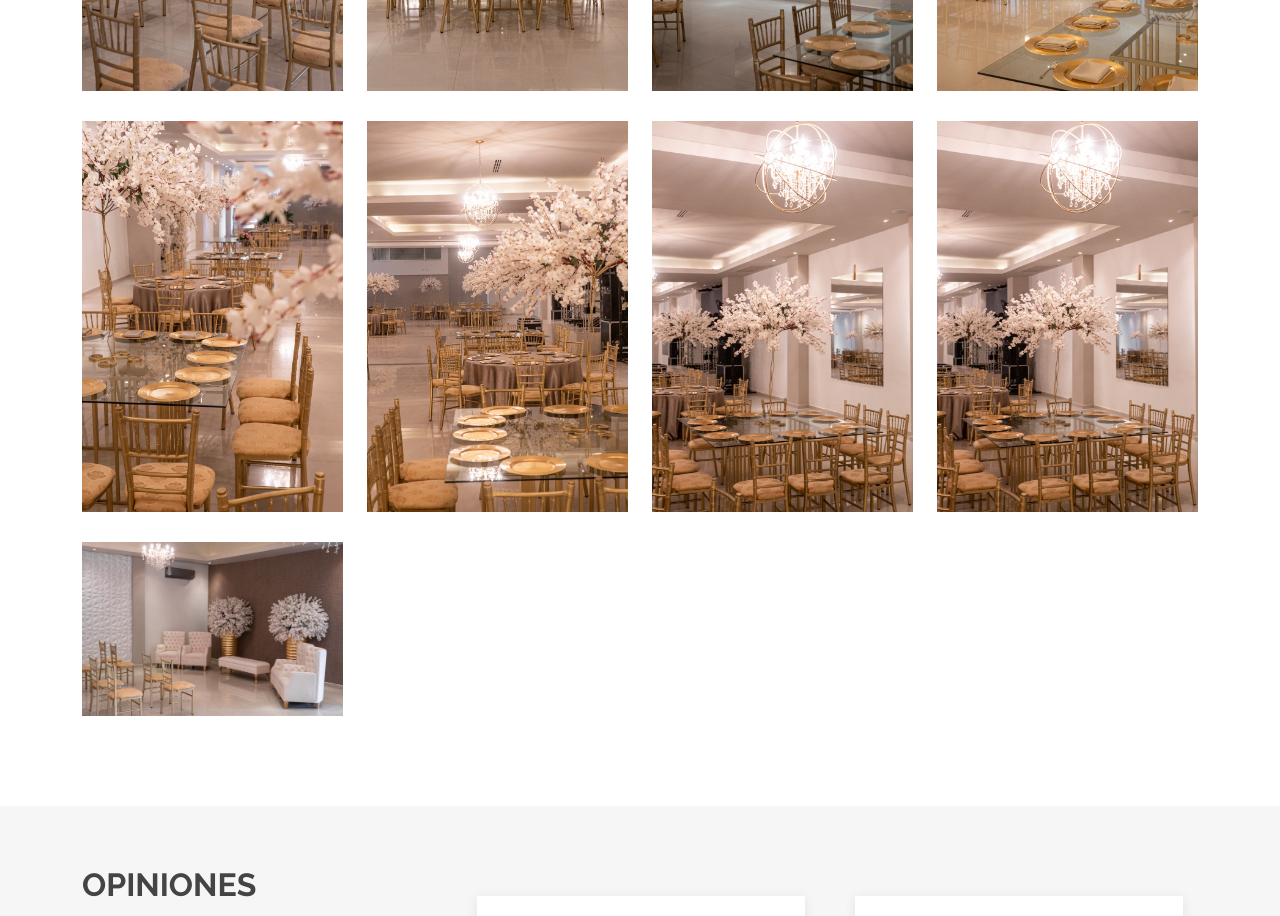
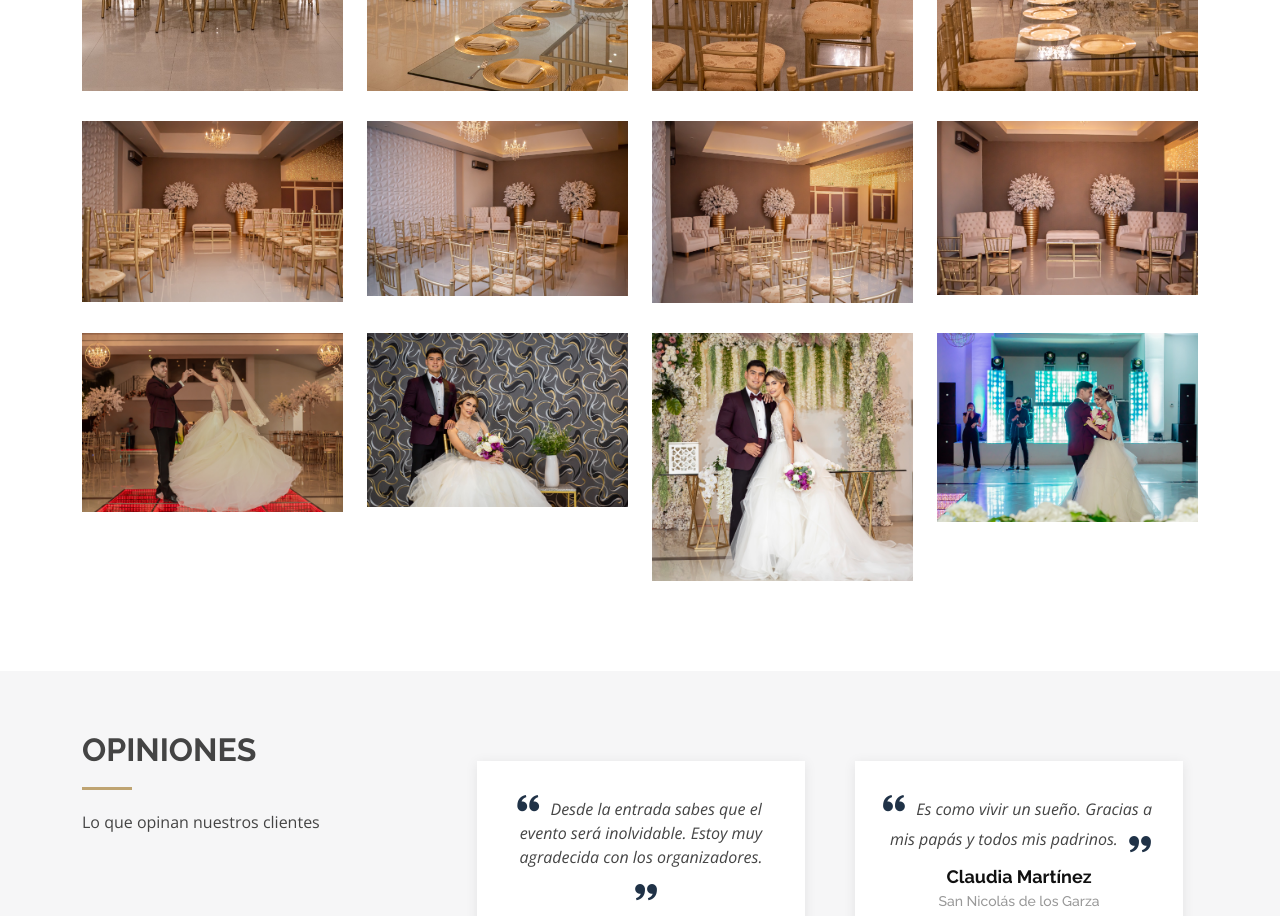
Before and after one commit to RikHart06/ElMilagroEventos, a plain HTML site: page index.html in a window 1280 px wide. Shown: the part 3940-4856 px from the top of the page. Drawn offline with nearby package versions, Linux system fonts and the light colour scheme; a script that the page names is missing.

Commit message:
Se cambian imágenes de galería

```diff
--- a/index.html
+++ b/index.html
@@ -671,38 +671,12 @@
 
           <div class="col-lg-3 col-md-6 portfolio-item filter-boda">
             <div class="portfolio-wrap">
-              <img src="assets/img/Galeria/imagen_01.jpeg" class="img-fluid" alt="">
+              <img src="assets/img/Galeria/imagen_02.jpeg" class="img-fluid" alt="">
               <div class="portfolio-info">
                 <!--<h4>Título¿?</h4>
                 <p>Descripción¿?</p>-->
                 <div class="portfolio-links">
-                  <a href="assets/img/Galeria/imagen_01.jpeg" data-gallery="portfolioGallery"
-                    class="portfolio-lightbox"><i class='bx bx-search-alt'></i></a>
-                  <!--<a href="portfolio-details.html" title="More Details"><i class="bx bx-link"></i></a>-->
-                </div>
-              </div>
-            </div>
-          </div>
-
-          <div class="col-lg-3 col-md-6 portfolio-item filter-boda">
-            <div class="portfolio-wrap">
-              <img src="assets/img/Galeria/imagen_02.jpeg" class="img-fluid" alt="">
-              <div class="portfolio-info">
-                <div class="portfolio-links">
                   <a href="assets/img/Galeria/imagen_02.jpeg" data-gallery="portfolioGallery"
-                    class="portfolio-lightbox"><i class='bx bx-search-alt'></i></a>
-                  <!--<a href="portfolio-details.html" title="More Details"><i class="bx bx-link"></i></a>-->
-                </div>
-              </div>
-            </div>
-          </div>
-
-          <div class="col-lg-3 col-md-6 portfolio-item filter-boda">
-            <div class="portfolio-wrap">
-              <img src="assets/img/Galeria/imagen_03.jpeg" class="img-fluid" alt="">
-              <div class="portfolio-info">
-                <div class="portfolio-links">
-                  <a href="assets/img/Galeria/imagen_03.jpeg" data-gallery="portfolioGallery"
                     class="portfolio-lightbox"><i class='bx bx-search-alt'></i></a>
                   <!--<a href="portfolio-details.html" title="More Details"><i class="bx bx-link"></i></a>-->
                 </div>
@@ -751,10 +725,10 @@
 
           <div class="col-lg-3 col-md-6 portfolio-item filter-boda">
             <div class="portfolio-wrap">
-              <img src="assets/img/Galeria/imagen_08.jpeg" class="img-fluid" alt="">
+              <img src="assets/img/Galeria/imagen_11.jpeg" class="img-fluid" alt="">
               <div class="portfolio-info">
                 <div class="portfolio-links">
-                  <a href="assets/img/Galeria/imagen_08.jpeg" data-gallery="portfolioGallery"
+                  <a href="assets/img/Galeria/imagen_11.jpeg" data-gallery="portfolioGallery"
                     class="portfolio-lightbox"><i class='bx bx-search-alt'></i></a>
                   <!--<a href="portfolio-details.html" title="More Details"><i class="bx bx-link"></i></a>-->
                 </div>
@@ -764,10 +738,10 @@
 
           <div class="col-lg-3 col-md-6 portfolio-item filter-boda">
             <div class="portfolio-wrap">
-              <img src="assets/img/Galeria/imagen_10.jpeg" class="img-fluid" alt="">
+              <img src="assets/img/Galeria/imagen_12.jpeg" class="img-fluid" alt="">
               <div class="portfolio-info">
                 <div class="portfolio-links">
-                  <a href="assets/img/Galeria/imagen_10.jpeg" data-gallery="portfolioGallery"
+                  <a href="assets/img/Galeria/imagen_12.jpeg" data-gallery="portfolioGallery"
                     class="portfolio-lightbox"><i class='bx bx-search-alt'></i></a>
                   <!--<a href="portfolio-details.html" title="More Details"><i class="bx bx-link"></i></a>-->
                 </div>
@@ -777,10 +751,75 @@
 
           <div class="col-lg-3 col-md-6 portfolio-item filter-boda">
             <div class="portfolio-wrap">
-              <img src="assets/img/Galeria/imagen_09.jpeg" class="img-fluid" alt="">
+              <img src="assets/img/Galeria/imagen_13.jpeg" class="img-fluid" alt="">
               <div class="portfolio-info">
                 <div class="portfolio-links">
-                  <a href="assets/img/Galeria/imagen_09.jpeg" data-gallery="portfolioGallery"
+                  <a href="assets/img/Galeria/imagen_13.jpeg" data-gallery="portfolioGallery"
+                    class="portfolio-lightbox"><i class='bx bx-search-alt'></i></a>
+                  <!--<a href="portfolio-details.html" title="More Details"><i class="bx bx-link"></i></a>-->
+                </div>
+              </div>
+            </div>
+          </div>
+
+          <div class="col-lg-3 col-md-6 portfolio-item filter-boda">
+            <div class="portfolio-wrap">
+              <img src="assets/img/Galeria/imagen_14.jpeg" class="img-fluid" alt="">
+              <div class="portfolio-info">
+                <div class="portfolio-links">
+                  <a href="assets/img/Galeria/imagen_14.jpeg" data-gallery="portfolioGallery"
+                    class="portfolio-lightbox"><i class='bx bx-search-alt'></i></a>
+                  <!--<a href="portfolio-details.html" title="More Details"><i class="bx bx-link"></i></a>-->
+                </div>
+              </div>
+            </div>
+          </div>
+
+          <div class="col-lg-3 col-md-6 portfolio-item filter-boda">
+            <div class="portfolio-wrap">
+              <img src="assets/img/Galeria/imagen_15.jpeg" class="img-fluid" alt="">
+              <div class="portfolio-info">
+                <div class="portfolio-links">
+                  <a href="assets/img/Galeria/imagen_15.jpeg" data-gallery="portfolioGallery"
+                    class="portfolio-lightbox"><i class='bx bx-search-alt'></i></a>
+                  <!--<a href="portfolio-details.html" title="More Details"><i class="bx bx-link"></i></a>-->
+                </div>
+              </div>
+            </div>
+          </div>
+
+          <div class="col-lg-3 col-md-6 portfolio-item filter-boda">
+            <div class="portfolio-wrap">
+              <img src="assets/img/Galeria/imagen_16.jpeg" class="img-fluid" alt="">
+              <div class="portfolio-info">
+                <div class="portfolio-links">
+                  <a href="assets/img/Galeria/imagen_16.jpeg" data-gallery="portfolioGallery"
+                    class="portfolio-lightbox"><i class='bx bx-search-alt'></i></a>
+                  <!--<a href="portfolio-details.html" title="More Details"><i class="bx bx-link"></i></a>-->
+                </div>
+              </div>
+            </div>
+          </div>
+
+          <div class="col-lg-3 col-md-6 portfolio-item filter-boda">
+            <div class="portfolio-wrap">
+              <img src="assets/img/Galeria/imagen_17.jpeg" class="img-fluid" alt="">
+              <div class="portfolio-info">
+                <div class="portfolio-links">
+                  <a href="assets/img/Galeria/imagen_17.jpeg" data-gallery="portfolioGallery"
+                    class="portfolio-lightbox"><i class='bx bx-search-alt'></i></a>
+                  <!--<a href="portfolio-details.html" title="More Details"><i class="bx bx-link"></i></a>-->
+                </div>
+              </div>
+            </div>
+          </div>
+
+          <div class="col-lg-3 col-md-6 portfolio-item filter-boda">
+            <div class="portfolio-wrap">
+              <img src="assets/img/Galeria/imagen_18.jpeg" class="img-fluid" alt="">
+              <div class="portfolio-info">
+                <div class="portfolio-links">
+                  <a href="assets/img/Galeria/imagen_18.jpeg" data-gallery="portfolioGallery"
                     class="portfolio-lightbox"><i class='bx bx-search-alt'></i></a>
                   <!--<a href="portfolio-details.html" title="More Details"><i class="bx bx-link"></i></a>-->
                 </div>
```
Also changed, not shown: assets/img/Galeria/imagen_11.jpeg (added), assets/img/Galeria/imagen_12.jpeg (added), assets/img/Galeria/imagen_13.jpeg (added), assets/img/Galeria/imagen_14.jpeg (added), assets/img/Galeria/imagen_15.jpeg (added), assets/img/Galeria/imagen_16.jpeg (added), assets/img/Galeria/imagen_17.jpeg (added), assets/img/Galeria/imagen_18.jpeg (added), 1 other file.
